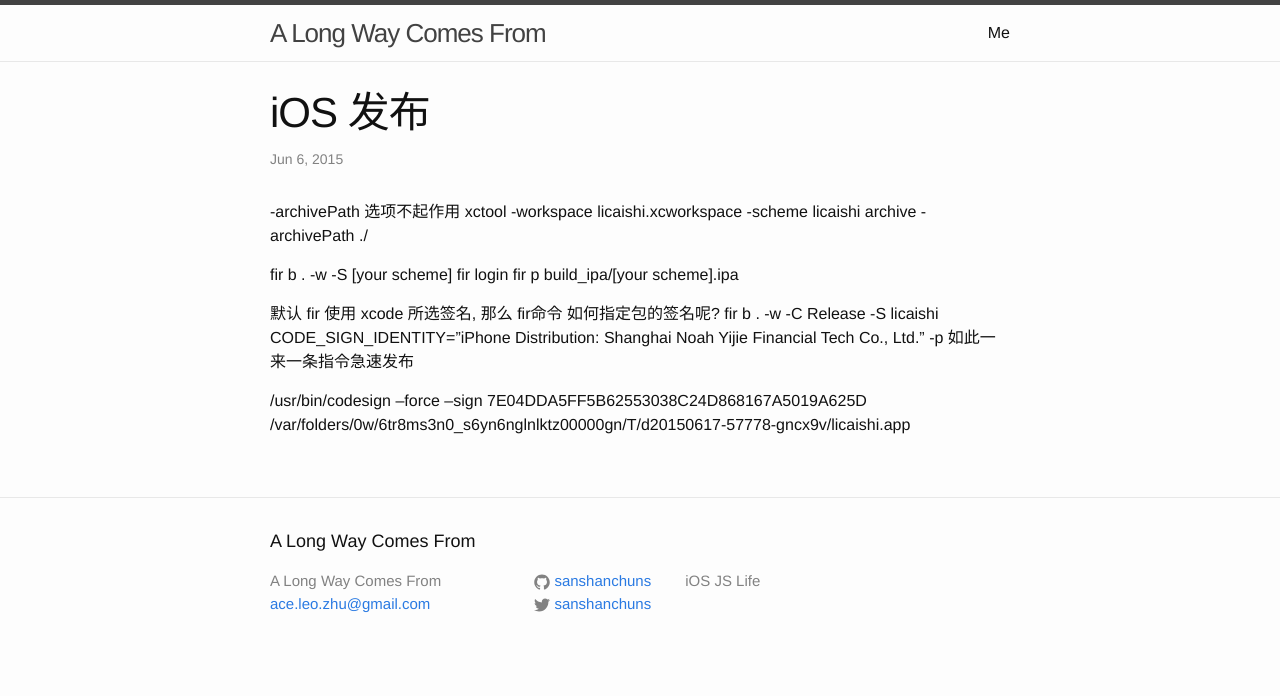
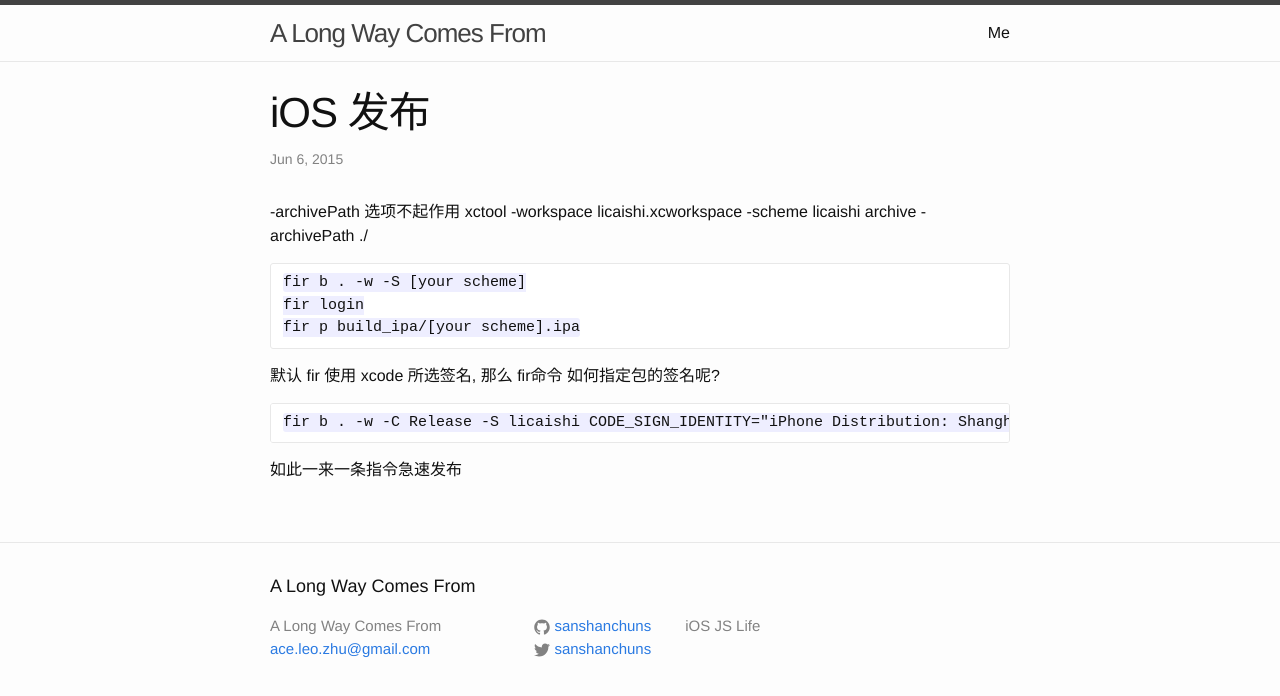
Before and after one commit to sanshanchuns/sanshanchuns.github.io, a Jekyll site: the page built from _posts/2015-06-15-iOS-发布.markdown, in a window 1280 px wide. Shown: the top 696 px of the page. Built offline with Jekyll 4.4.1, drawn with Linux system fonts in a browser that asks for light colours.

Commit message:
post updated

```diff
--- a/_posts/2015-06-15-iOS-发布.markdown
+++ b/_posts/2015-06-15-iOS-发布.markdown
@@ -6,19 +6,17 @@ categories: jekyll update
 ---
 
 -archivePath 选项不起作用
-xctool -workspace licaishi.xcworkspace -scheme licaishi archive -archivePath ./
+	xctool -workspace licaishi.xcworkspace -scheme licaishi archive -archivePath ./
 
-fir b . -w -S [your scheme]
-fir login
-fir p build_ipa/[your scheme].ipa
+	fir b . -w -S [your scheme]
+	fir login
+	fir p build_ipa/[your scheme].ipa
 
 默认 fir 使用 xcode 所选签名, 那么 fir命令 如何指定包的签名呢?
-fir b . -w -C Release -S licaishi CODE_SIGN_IDENTITY="iPhone Distribution: Shanghai Noah Yijie Financial Tech Co., Ltd." -p
+
+	fir b . -w -C Release -S licaishi CODE_SIGN_IDENTITY="iPhone Distribution: Shanghai Noah Yijie Financial Tech Co., Ltd." -p
+
 如此一来一条指令急速发布
-
-
-/usr/bin/codesign --force --sign 7E04DDA5FF5B62553038C24D868167A5019A625D /var/folders/0w/6tr8ms3n0_s6yn6nglnlktz00000gn/T/d20150617-57778-gncx9v/licaishi.app
-
 
 [jekyll]:      http://jekyllrb.com
 [jekyll-gh]:   https://github.com/jekyll/jekyll
```
